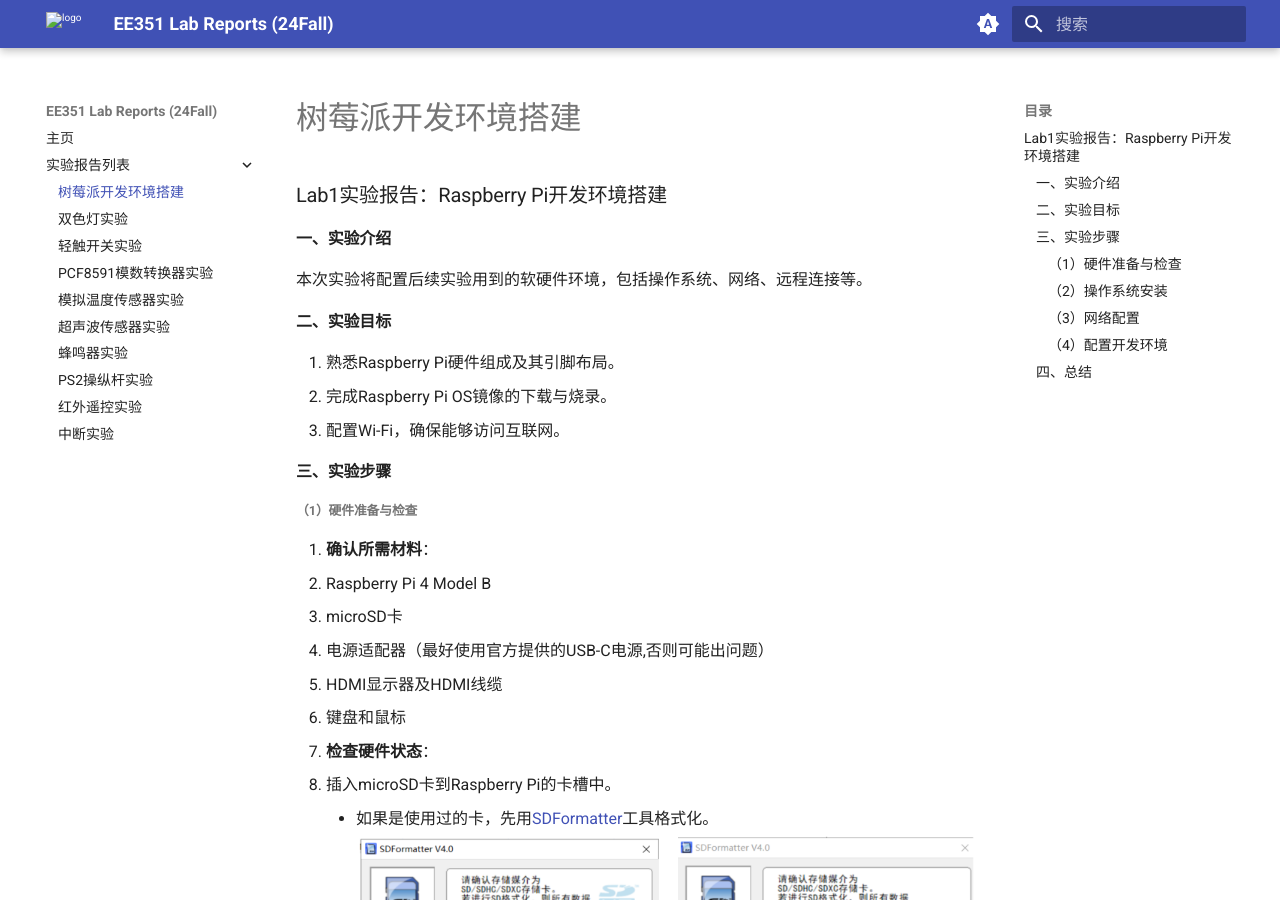
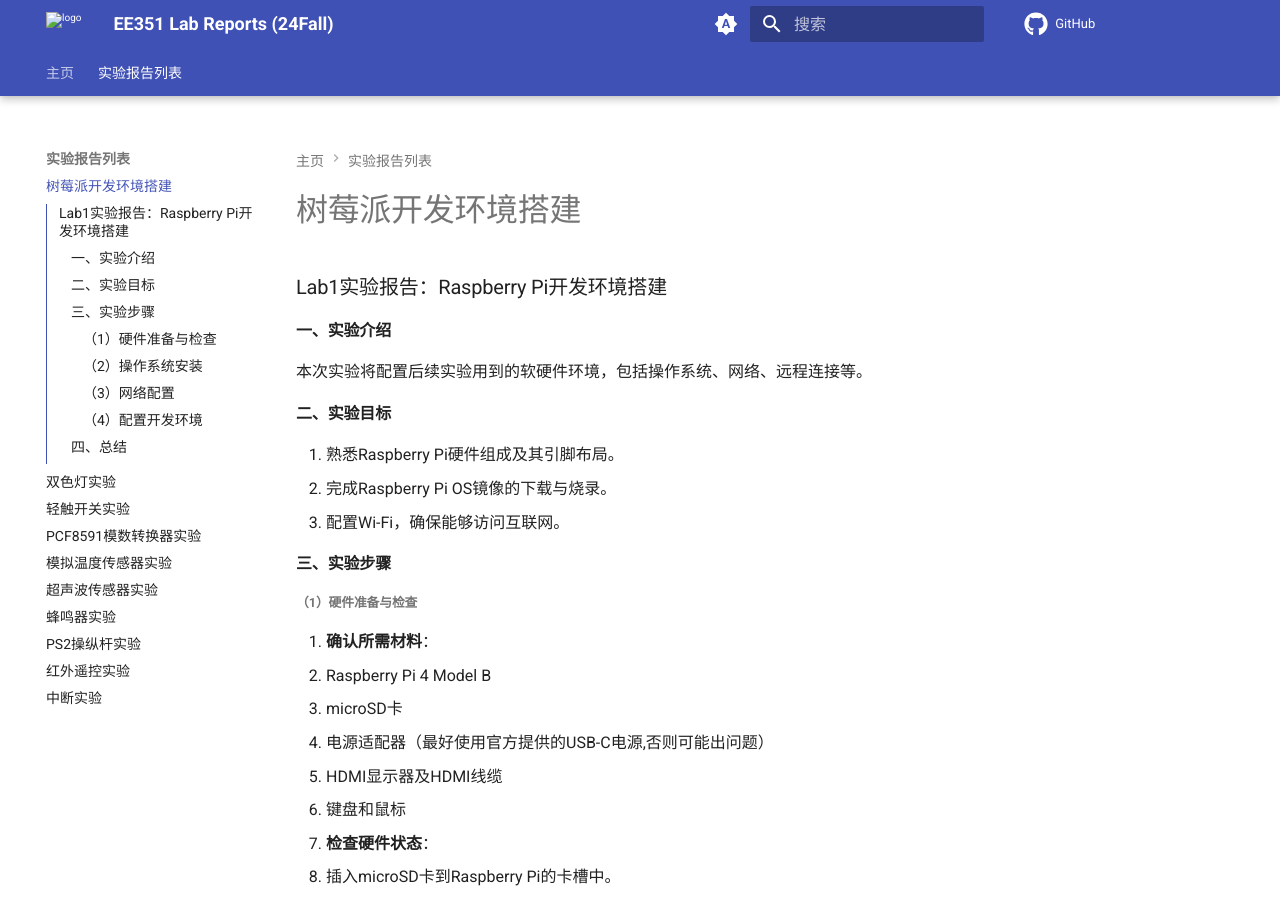
Before and after one commit to sergiudm/ee351-lab-reports, an MkDocs documentation site: the page built from docs/lab1.md, in a window 1280 px wide and 900 px high. Built offline with MkDocs 1.6.1 and Material for MkDocs 9.7.7, drawn with Linux system fonts in a browser that asks for light colours; comment, search, counter and statistics services are not loaded; part of the change alters nothing that is shown.

Commit message:
Add Giscus comments integration and update repo URL in mkdocs.yml

```diff
--- a/mkdocs.yml
+++ b/mkdocs.yml
@@ -12,6 +12,9 @@ nav:
     - PS2操纵杆实验: lab8.md
     - 红外遥控实验: lab9.md
     - 中断实验: lab10.md
+
+repo_url: https://github.com/sergiudm/ee351-lab-reports
+
 theme:
   name: material
   language: zh
@@ -54,8 +57,12 @@ theme:
   features:
     - content.code.copy
     - content.code.select
+    - navigation.tabs
+    - navigation.tabs.sticky
+    - navigation.path
+    - toc.integrate
+  custom_dir: overrides
 
-repo_name: sergiudm/ee351-lab-reports
 edit_uri: https://github.com/sergiudm/ee351-lab-reports/main/docs/
 plugins:
   - glightbox
--- /dev/null
+++ b/overrides/partials/comments.html
@@ -0,0 +1,54 @@
+{% if page.meta.comments %}
+  <h2 id="__comments">{{ lang.t("meta.comments") }}</h2>
+  <!-- Insert generated snippet here -->
+    <script src="https://giscus.app/client.js"
+            data-repo="sergiudm/ee351-lab-reports"
+            data-repo-id="R_kgDONbeFDA"
+            data-category="General"
+            data-category-id="DIC_kwDONbeFDM4CmT1l"
+            data-mapping="pathname"
+            data-strict="0"
+            data-reactions-enabled="1"
+            data-emit-metadata="0"
+            data-input-position="bottom"
+            data-theme="preferred_color_scheme"
+            data-lang="zh-CN"
+            crossorigin="anonymous"
+            async>
+    </script>
+  <!-- Synchronize Giscus theme with palette -->
+  <script>
+    var giscus = document.querySelector("script[src*=giscus]")
+
+    // Set palette on initial load
+    var palette = __md_get("__palette")
+    if (palette && typeof palette.color === "object") {
+      var theme = palette.color.scheme === "slate"
+        ? "transparent_dark"
+        : "light"
+
+      // Instruct Giscus to set theme
+      giscus.setAttribute("data-theme", theme)
+    }
+
+    // Register event handlers after documented loaded
+    document.addEventListener("DOMContentLoaded", function() {
+      var ref = document.querySelector("[data-md-component=palette]")
+      ref.addEventListener("change", function() {
+        var palette = __md_get("__palette")
+        if (palette && typeof palette.color === "object") {
+          var theme = palette.color.scheme === "slate"
+            ? "transparent_dark"
+            : "light"
+
+          // Instruct Giscus to change theme
+          var frame = document.querySelector(".giscus-frame")
+          frame.contentWindow.postMessage(
+            { giscus: { setConfig: { theme } } },
+            "https://giscus.app"
+          )
+        }
+      })
+    })
+  </script>
+{% endif %}
```
